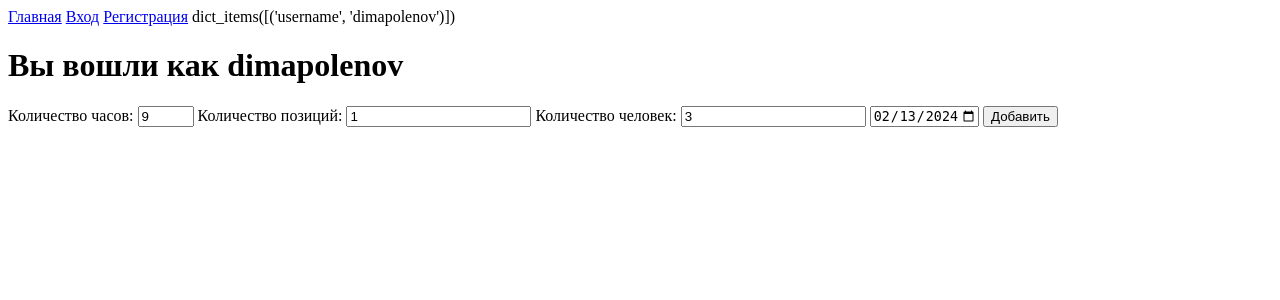
After one commit to sober21/site_salaryProject, a Flask app: page /dashboard in a window 1280 px wide. The commit adds this page. Shown: the top 300 px of the page. Run offline with Flask 3, Linux system fonts and the light colour scheme; a user stored in the database is signed in; parts of the project's set-up code (start-up, migrations or seed data) failed here and were passed over.

Commit message:
Сделано:     В base.html добавил ссылку на регистрацию. Заменил 'Домашняя страница'     на 'Главная', "Личный кабинет" на "Вход";     Создана таблица salary_users в базе для хранения зарплаты, даты и     имени пользователя;     Создана функция и html-файл dashboard. При помощи них данные(зарплата,      дата) записываются в базу для конкретного пользователя;     Так же теперь при успешной регистрации и входе на сайт     пользователь попадает на /dashboard;     Вроде бы данные сессии сохраняются от запроса к запросу;
Проблемы:
    перегружены функции во вью;

Добавить/изменить:
    Добавить кнопку "Выход" для удаления сессии;
    В таблицу salary_users нужно добавить часы работы;
    Проверить работоспособность регистрации;
    Добавить тесты;
    Сделать добавление в базу данных через классы;
    Нормальные названия переменных, функций и т.д.

```diff
--- a/main/my_database.py
+++ b/main/my_database.py
@@ -1,5 +1,6 @@
 import sqlite3
 from sqlite3 import Error
+from main.main import render_date
 
 
 def delete_query(table, column, value):
@@ -56,12 +57,12 @@ def execute_read_query(connection, query):
         print(f"The error '{e}' occurred")
 
 
-create_salary_table = """
-CREATE TABLE IF NOT EXISTS users (
+create_user_salary_table = """
+CREATE TABLE IF NOT EXISTS salary_users (
   id INTEGER PRIMARY KEY AUTOINCREMENT,
-  name TEXT,
-  password TEXT,
-  email TEXT
+  username TEXT,
+  date TEXT,
+  amount TEXT
 );
 """
 
@@ -91,10 +92,6 @@ WHERE
 # delete_date = f'DELETE FROM salary WHERE id = 2'
 # execute_query(connection, delete_date)
 if __name__ == '__main__':
-    username = 'dimapolenov'
-    email = 'dima@mail.ru'
-    account = execute_read_query(connection,
-                                 fr'SELECT * FROM users WHERE name = {repr(username)} OR email = {repr(email)}')
-    print(account)
-    for i in users:
-        print(i)
+    misha = execute_read_query(connection, 'SELECT * FROM salary_users WHERE username = "misha"')
+    for i in misha:
+        print(render_date(i[2]))
--- a/main/templates/base.html
+++ b/main/templates/base.html
@@ -5,8 +5,10 @@
     <title>{% block title %}{{ title }}{% endblock title %}</title>
 </head>
 <body>
-    <a href="{{ url_for('index') }}">Домашняя страница</a>
-    <a href="{{ url_for('login') }}">Личный кабинет</a>
+    <a href="{{ url_for('index') }}">Главная</a>
+    <a href="{{ url_for('login') }}">Вход</a>
+    <a href="{{ url_for('register') }}">Регистрация</a>
+    {{ sess }}
     {% block content %}
 
     {% endblock content %}
--- /dev/null
+++ b/main/templates/dashboard.html
@@ -0,0 +1,28 @@
+{% extends 'base.html' %}
+
+
+<!DOCTYPE html>
+<html lang="en">
+<head>
+    <meta charset="UTF-8">
+    <title>Посчитать и добавить</title>
+</head>
+<body>
+  {% block content %}
+    <h1>Вы вошли как {{ username }}</h1>
+    <form action="" method="post">
+        <label for="hours">Количество часов:</label>
+            <input type="number" id="hours" name="hours" min="1" max="12" value="9">
+        <label for="positions">Количество позиций:</label>
+            <input type="number" name="positions" id="positions" min="1" value="1">
+        <label for="mens">Количество человек:</label>
+            <input type="number" name="mens" id="mens" min="1" value="3">
+            <input type="date" name="date" value="{{ cur_date }}" min="2018-01-01" max="{{ cur_date }}"/>
+            <input type="submit" value="Добавить">
+    </form>
+    {% if res %}
+    {{res}}
+    {% endif %}
+{% endblock content %}
+</body>
+</html>
--- a/main/views.py
+++ b/main/views.py
@@ -11,8 +11,9 @@ app.secret_key = os.urandom(23).hex()
 
 @app.route("/", methods=["POST", "GET"])
 def index():
-    if 'username' in session:
-        return redirect(url_for('users', name=session['username']))
+    ses = session.items()
+    if 'username' in session and 'password' in session:
+        return redirect(url_for('dashboard'))
     if request.method == 'POST':
         date = request.form.get('date')
         hours = request.form.get('hours')
@@ -21,9 +22,27 @@ def index():
         salary = salary_of_one_day(hours, positions, mens)
         date = render_date(date)
         res = int(salary)
-        return render_template(r'index.html', cur_date=current_data,
-                               title='Главная страница', date=date, res=res)
-    return render_template(r'index.html', cur_date=current_data, title='Главная страница')
+        return render_template('index.html', cur_date=current_data,
+                               title='Главная страница', date=date, res=res, sess=ses)
+    return render_template('index.html', cur_date=current_data, title='Главная страница', sess=ses)
+
+
+@app.route('/dashboard', methods=['POST', 'GET'])
+def dashboard():
+    ses = session.items()
+    if request.method == 'POST':
+        date = request.form.get('date')
+        hours = request.form.get('hours')
+        positions = request.form.get('positions')
+        mens = request.form.get('mens')
+        salary = salary_of_one_day(hours, positions, mens)
+        create_user_salary = add_query('salary_users', ('username', 'date', 'amount'),
+                                       (session['username'], date, salary))
+        execute_query(connection, create_user_salary)
+        date = render_date(date)
+        res = f'{date}: {int(salary)} руб.'
+        return render_template('dashboard.html', cur_date=current_data, res=res, username=session['username'], sess=ses)
+    return render_template('dashboard.html', cur_date=current_data, title='Добавить', username=session['username'], sess=ses)
 
 
 @app.route('/users/<name>')
@@ -31,23 +50,28 @@ def index():
 def users(name=None):
     if name:
         return render_template('users.html', name=name, title='Личный кабинет')
-    return redirect(url_for('login'))
+    return redirect(url_for('index'))
 
 
-@app.route('/login/', methods=['POST', 'GET '])
+@app.route('/login/', methods=['POST', 'GET'])
 @app.route('/login/')
 def login():
+    ses = session.items()
     msg = ''
-    if request.method == 'POST' and 'username' in request.form and 'password' in request.form:
-        name = request.form['username']
+    if 'username' in session and 'password' in session:
+        return redirect(url_for('dashboard', sess=ses))
+    elif request.method == 'POST' and 'username' in request.form and 'password' in request.form:
+        username = request.form['username']
         password = request.form['password']
         account = execute_read_query(connection,
-                                     f'SELECT * FROM users WHERE name = {repr(name)} AND password = {repr(password)}')
+                                     f'SELECT * FROM users WHERE name = "{username}" AND password = "{password}"')
         if account:
-            return redirect(url_for('users', name=name))
+            session['username'] = username
+            session['password'] = password
+            return redirect(url_for('dashboard', sess=ses))
         else:
             msg = 'Неправильное имя или пароль'
-    return render_template('login.html', title='Личный кабинет', msg=msg)
+    return render_template('login.html', title='Личный кабинет', msg=msg, sess=ses)
 
 
 @app.route('/register', methods=['POST', 'GET'])
@@ -58,12 +82,14 @@ def register():
         password = request.form['password']
         email = request.form['email']
         account = execute_read_query(connection,
-                                     f'SELECT * FROM users WHERE name = {repr(username)} OR password = {repr(email)}')
+                                     f'SELECT * FROM users WHERE name = "{username}" OR email = "{email}"')
         if not account:
+            session['username'] = username
+            session['password'] = password
             execute_query(connection,
                           add_query(table='users', column=('name', 'password', 'email'),
                                     value=(username, password, email)))
-            return redirect(url_for('users', name=username))
+            return redirect(url_for('dashboard'))
         else:
             existing_email = get_email(account)
             existing_username = get_username(account)
```
Also changed, not shown: main/db_main.sqlite, main/test.py (added).
